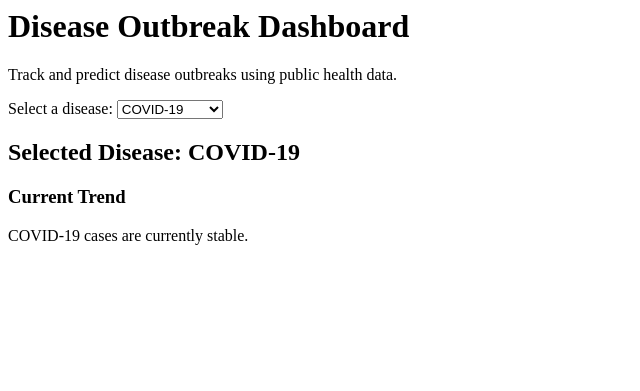
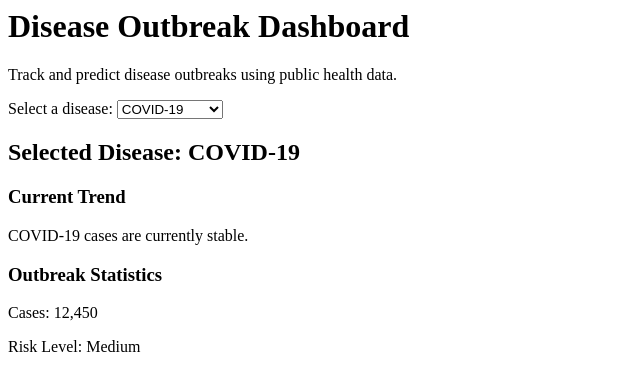
Before and after one commit to sahanasubbiah24/Disease-Outbreak-Dashboard, a Flask app: page / in a window 1280 px wide. Shown: the top 391 px of the page, without its empty margins (0-640 px from the left). Run offline with Flask 3, Linux system fonts and the light colour scheme.

Commit message:
added statistics

```diff
--- a/static/script.js
+++ b/static/script.js
@@ -1,16 +1,37 @@
 const diseaseDropdown = document.getElementById("disease");
 const selectedDisease = document.getElementById("selectedDisease");
 const trendText = document.getElementById("trendText");
+const cases = document.getElementById("cases");
+const risk = document.getElementById("risk");
 
-const diseaseInfo = {
-    "COVID-19": "COVID-19 cases are currently stable.",
-    "Influenza": "Influenza cases usually increase during winter months.",
-    "RSV": "RSV commonly affects infants and young children.",
-    "Lyme Disease": "Lyme disease risk increases during warmer months when ticks are active."
+const diseaseData = {
+    "COVID-19": {
+        trend: "COVID-19 cases are currently stable.",
+        cases: "Cases: 12,450",
+        risk: "Risk Level: Medium"
+    },
+    "Influenza": {
+        trend: "Influenza cases usually increase during winter months.",
+        cases: "Cases: 8,120",
+        risk: "Risk Level: High"
+    },
+    "RSV": {
+        trend: "RSV commonly affects infants and young children.",
+        cases: "Cases: 4,500",
+        risk: "Risk Level: Medium"
+    },
+    "Lyme Disease": {
+        trend: "Lyme disease risk increases during warmer months.",
+        cases: "Cases: 2,100",
+        risk: "Risk Level: Low"
+    }
 };
 
 diseaseDropdown.addEventListener("change", function() {
     const disease = diseaseDropdown.value;
+
     selectedDisease.textContent = "Selected Disease: " + disease;
-    trendText.textContent = diseaseInfo[disease];
+    trendText.textContent = diseaseData[disease].trend;
+    cases.textContent = diseaseData[disease].cases;
+    risk.textContent = diseaseData[disease].risk;
 });
--- a/templates/index.html
+++ b/templates/index.html
@@ -18,6 +18,12 @@
         <h3>Current Trend</h3>
         <p id="trendText">COVID-19 cases are currently stable.</p>
     </div>
+    <div class="dashboard-card">
+    <h3>Outbreak Statistics</h3>
+
+    <p id="cases">Cases: 12,450</p>
+    <p id="risk">Risk Level: Medium</p>
+</div>
 
     <script src="{{ url_for('static', filename='script.js') }}"></script>
 
```
Also changed, not shown: 1 other file.
